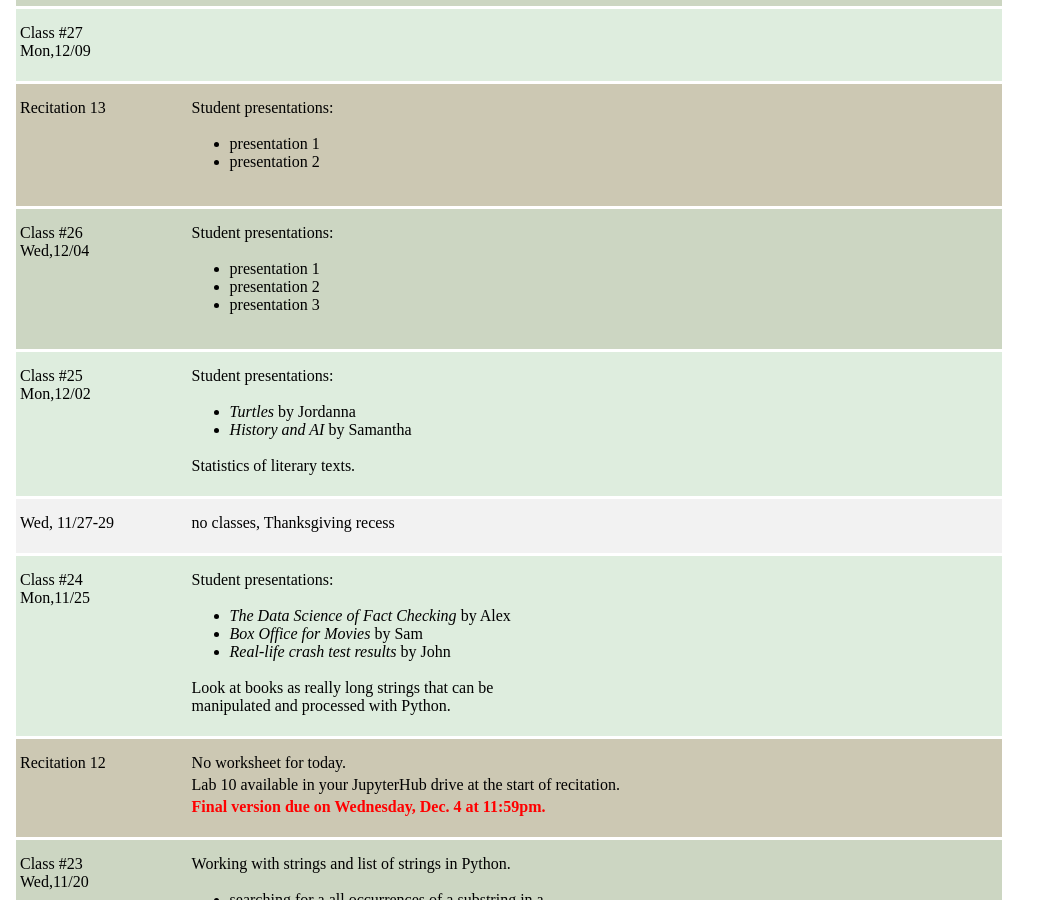
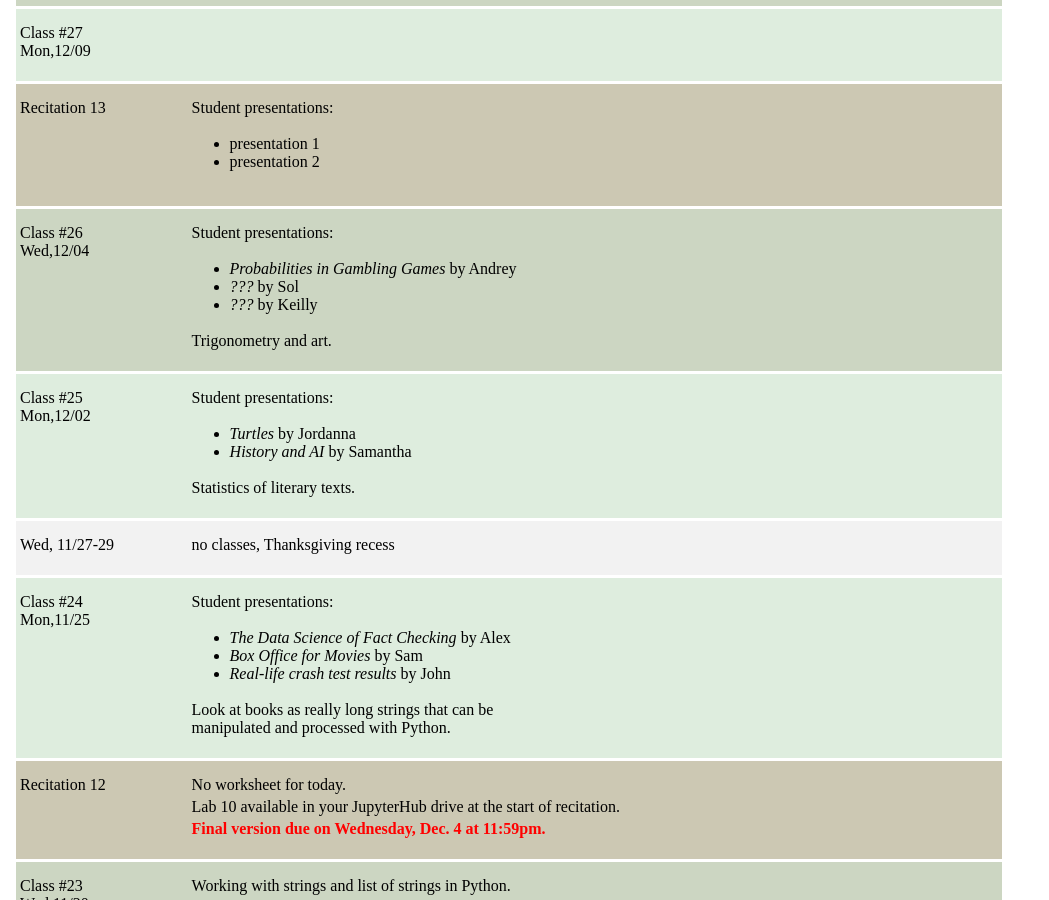
Before and after one commit to joannakl/core109_f19, a Jekyll site: the page built from daily.html, in a window 1280 px wide and 900 px high, scrolled down 451 px. Shown: the whole window, without its empty margins (0-1049 px from the left). Built offline with Jekyll 4.4.1, drawn with Linux system fonts in a browser that asks for light colours; comment, search, counter and statistics services are not loaded.

Commit message:
update the third day of talks

```diff
--- a/_includes/daily/lec26.markdown
+++ b/_includes/daily/lec26.markdown
@@ -12,11 +12,12 @@ Wed,12/04
 <p markdown="block">
 
 Student presentations:
-- presentation 1
-- presentation 2
-- presentation 3
+- _Probabilities in Gambling Games_ by Andrey
+- _???_ by Sol
+- _???_ by Keilly
 
 
+Trigonometry and art.
 
 
 </p>
```
